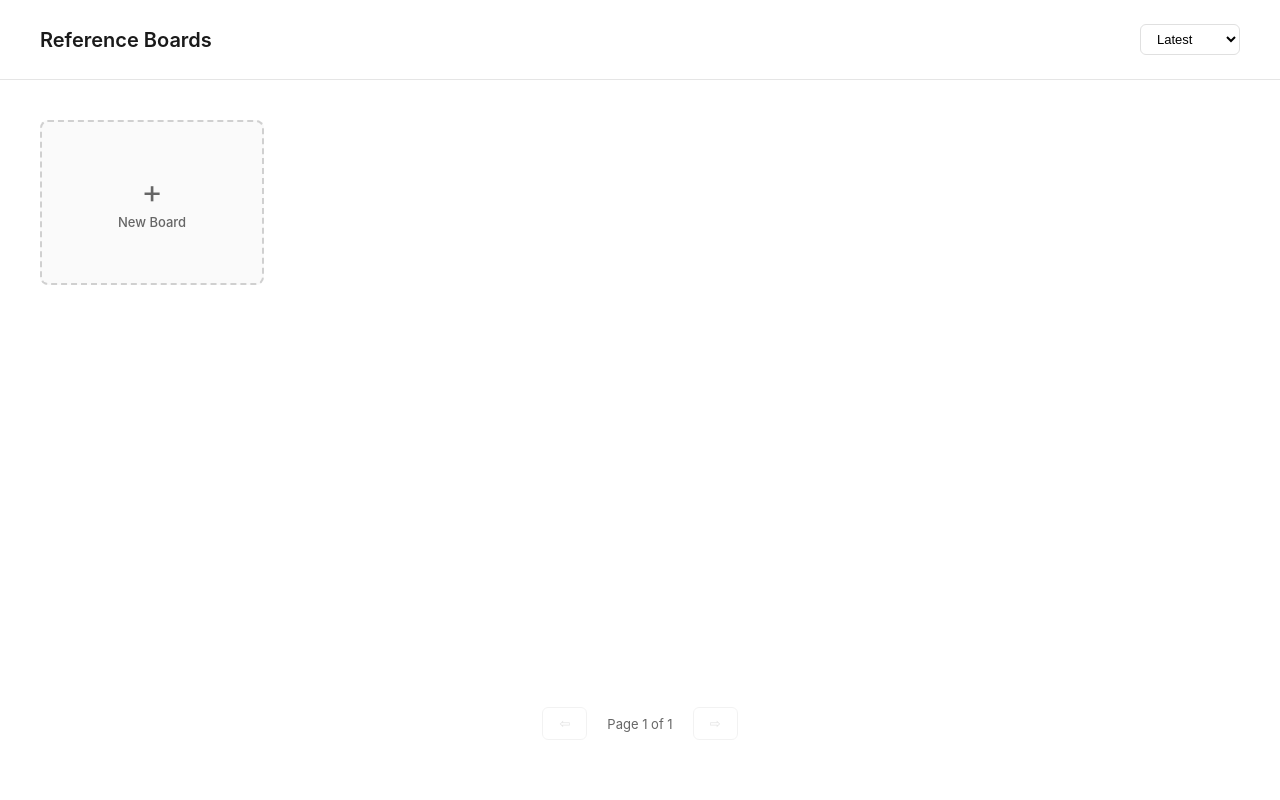
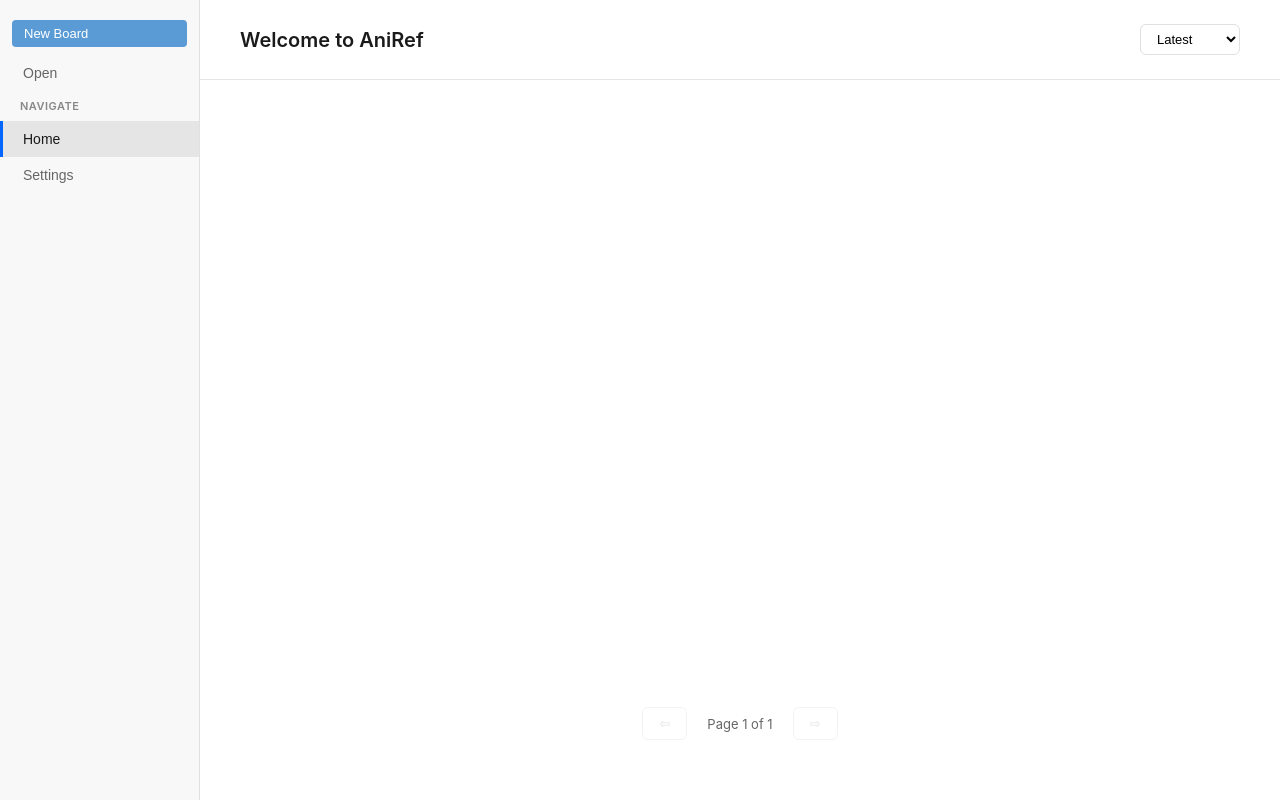
Before and after one commit to christopherle07/refboard, a website with bundled scripts: page src/index.html in a window 1280 px wide. Built offline with nearby package versions, Linux system fonts and the light colour scheme.

Commit message:
styling changes

```diff
--- a/src/css/main.css
+++ b/src/css/main.css
@@ -15,7 +15,75 @@
 .homepage {
     height: 100vh;
     display: flex;
+}
+
+.app-sidebar {
+    width: 200px;
+    background: #f8f8f8;
+    border-right: 1px solid #e0e0e0;
+    display: flex;
     flex-direction: column;
+    padding: 20px 0;
+}
+
+.sidebar-section {
+    margin-bottom: 8px;
+}
+
+.sidebar-section h3 {
+    font-size: 11px;
+    font-weight: 600;
+    text-transform: uppercase;
+    color: #888;
+    padding: 0 20px 8px;
+    letter-spacing: 0.5px;
+}
+
+.sidebar-btn {
+    width: 100%;
+    padding: 10px 20px;
+    background: none;
+    border: none;
+    text-align: left;
+    font-size: 14px;
+    color: #666;
+    cursor: pointer;
+    transition: background 0.15s, color 0.15s;
+    border-left: 3px solid transparent;
+}
+
+.sidebar-btn:hover {
+    background: rgba(0, 0, 0, 0.05);
+    color: #1a1a1a;
+}
+
+.sidebar-btn.active {
+    background: rgba(0, 0, 0, 0.08);
+    color: #1a1a1a;
+    border-left-color: #0066ff;
+}
+
+.sidebar-btn.primary {
+    background: #5B9BD5;
+    color: white;
+    border-radius: 4px;
+    margin: 0 12px;
+    padding: 6px 12px;
+    font-weight: 500;
+    border-left: none;
+    font-size: 13px;
+    width: calc(100% - 24px);
+}
+
+.sidebar-btn.primary:hover {
+    background: #4A8BC2;
+}
+
+.homepage-main {
+    flex: 1;
+    display: flex;
+    flex-direction: column;
+    overflow: hidden;
 }
 
 .homepage-header {
--- a/src/index.html
+++ b/src/index.html
@@ -9,8 +9,25 @@
 </head>
 <body>
     <div class="homepage">
+        <aside class="app-sidebar">
+            <div class="sidebar-section">
+                <button class="sidebar-btn primary" id="new-board-btn">New Board</button>
+            </div>
+
+            <div class="sidebar-section">
+                <button class="sidebar-btn" id="open-btn">Open</button>
+            </div>
+
+            <div class="sidebar-section">
+                <h3>Navigate</h3>
+                <button class="sidebar-btn active" id="home-btn">Home</button>
+                <button class="sidebar-btn" id="settings-btn">Settings</button>
+            </div>
+        </aside>
+
+        <div class="homepage-main">
             <header class="homepage-header">
-            <h1>Reference Boards</h1>
+                <h1>Welcome to AniRef</h1>
                 <div class="header-controls">
                     <select id="sort-filter" class="sort-dropdown">
                         <option value="latest">Latest</option>
@@ -22,10 +39,6 @@
 
             <main class="homepage-content">
                 <div class="boards-grid" id="boards-grid">
-                <div class="board-card new-board-card" id="new-board-btn">
-                    <div class="new-board-icon">+</div>
-                    <div class="new-board-text">New Board</div>
-                </div>
                 </div>
 
                 <div class="pagination" id="pagination">
@@ -35,6 +48,7 @@
                 </div>
             </main>
         </div>
+    </div>
 
     <script type="module" src="js/main.js"></script>
 </body>
--- a/src/js/main.js
+++ b/src/js/main.js
@@ -12,18 +12,21 @@
 });
 
 function setupEventListeners() {
+    // New board button in sidebar
     document.getElementById('new-board-btn').addEventListener('click', () => {
         showCreateBoardModal((name, bgColor) => {
             createBoard(name, bgColor);
         });
     });
 
+    // Sort dropdown
     document.getElementById('sort-filter').addEventListener('change', (e) => {
         currentSort = e.target.value;
         currentPage = 1;
         renderBoards();
     });
 
+    // Pagination
     document.getElementById('prev-page').addEventListener('click', () => {
         if (currentPage > 1) {
             currentPage--;
@@ -39,6 +42,21 @@
             renderBoards();
         }
     });
+
+    // Placeholder handlers for future features
+    document.getElementById('open-btn').addEventListener('click', () => {
+        // TODO: Implement board import functionality
+        console.log('Open board feature - coming soon');
+    });
+
+    document.getElementById('home-btn').addEventListener('click', () => {
+        // Already on home, do nothing or refresh
+    });
+
+    document.getElementById('settings-btn').addEventListener('click', () => {
+        // TODO: Implement settings page
+        console.log('Settings feature - coming soon');
+    });
 }
 
 function renderBoards() {
@@ -53,10 +71,7 @@
     }
 
     const grid = document.getElementById('boards-grid');
-    const newBoardCard = document.getElementById('new-board-btn');
-
     grid.innerHTML = '';
-    grid.appendChild(newBoardCard);
 
     const startIdx = (currentPage - 1) * BOARDS_PER_PAGE;
     const endIdx = startIdx + BOARDS_PER_PAGE;
```
Also changed, not shown: src/editor.html (+1 -1 lines). Lines whose indentation alone changed are shown as unchanged.
